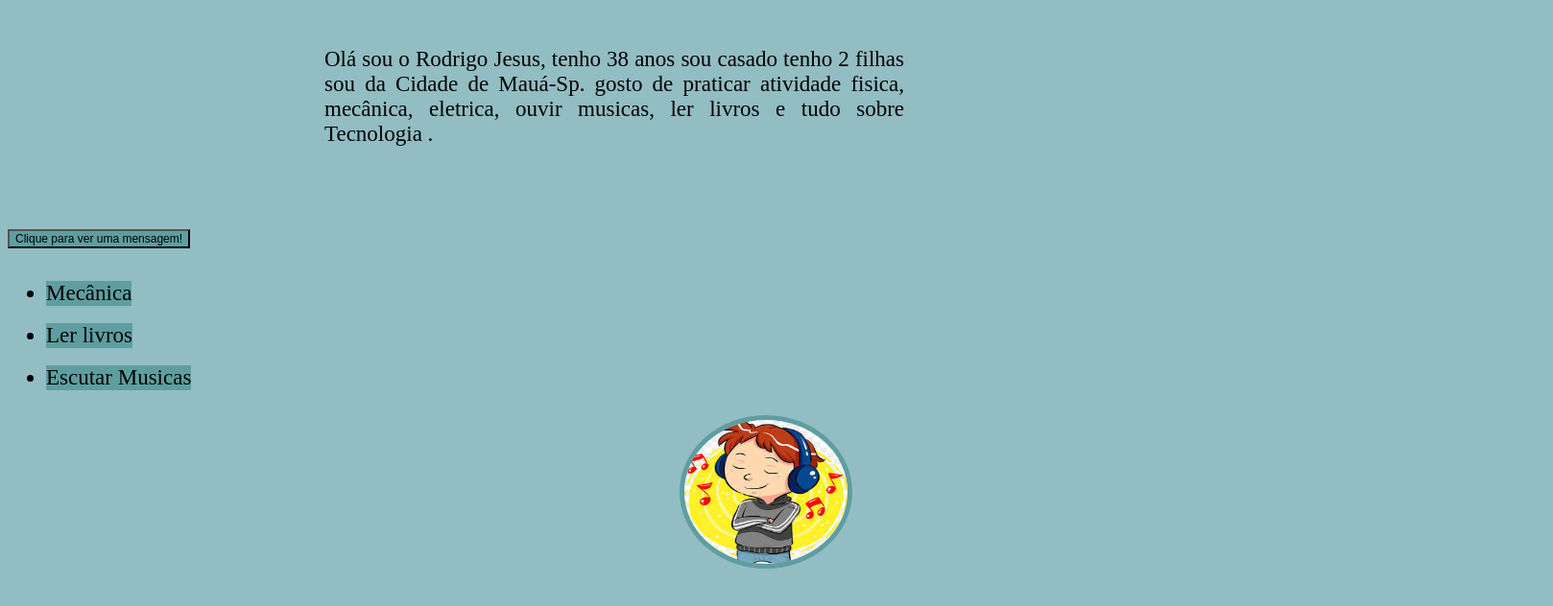
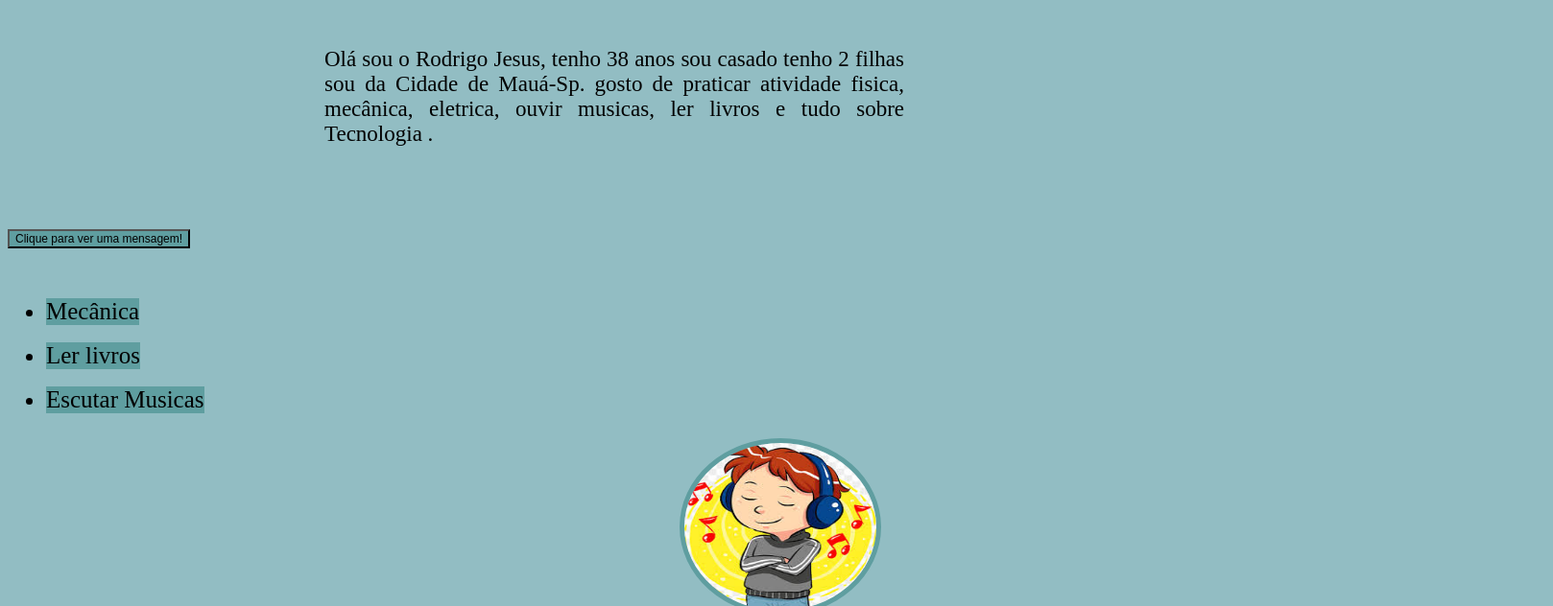
Before and after one commit to 38Rodrigo/Trabalho-001, a plain HTML site: page index.html in a window 1280 px wide. Shown: the part 121-753 px from the top of the page at 96% size, 1618 px wide, since content can reach past the window. Drawn offline with Linux system fonts and the light colour scheme.

Commit message:
ajuste fino

```diff
--- a/index.html
+++ b/index.html
@@ -14,15 +14,15 @@
         Olá sou o Rodrigo Jesus, tenho 38 anos sou casado tenho 2 filhas sou da Cidade de Mauá-Sp.
         gosto de praticar atividade fisica, mecânica, eletrica, ouvir musicas, ler livros e tudo sobre Tecnologia .</p><br><br>
 
-    <button onclick="mensagemtxt()">Clique para ver uma mensagem!</button>
-    <div id="mensagem"></div><br>
+    <button onclick="mensagemtxt()">Clique para ver uma mensagem!</button><br>
+    <div id="mensagem"></div><br><br>
 
     <ul>
         <li>Mecânica</li><br>
         <li>Ler livros</li><br>
         <li>Escutar Musicas</li>
     </ul>
-            <img src="/Trabalho-001/imagens/escutando musica.jpeg"
+            <img id="musica" src="/Trabalho-001/imagens/escutando musica.jpeg"
             alt="imagem menino escutando musica" id="musica">
             <br><br>
 
--- a/style.css
+++ b/style.css
@@ -34,11 +34,12 @@ button{
   margin:10px 700px 10px 700px;
   text-align: center;
   border-radius:50%;
-  height:150px;
+  width: 200px;
+  height:175px;
 }
 ul li {
   background-color: cadetblue;
-  font-size:23px;
+  font-size:25px;
   width:fit-content;
 }
 .tabela{
```
Also changed, not shown: interaçao.js (added).
